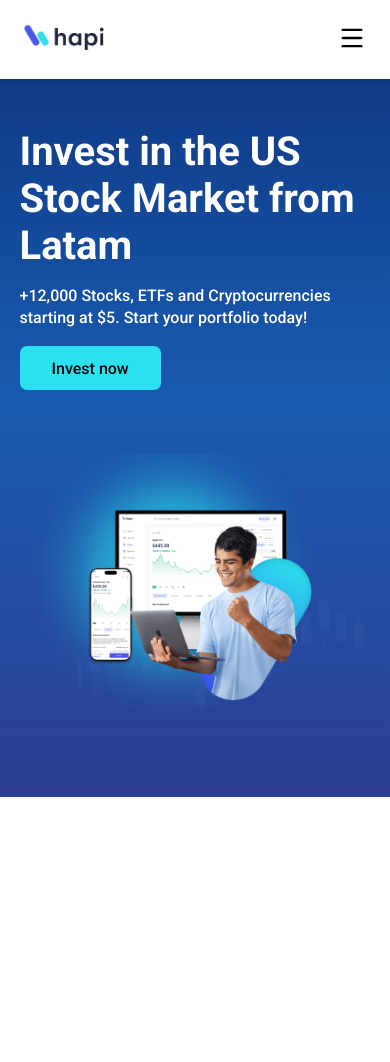
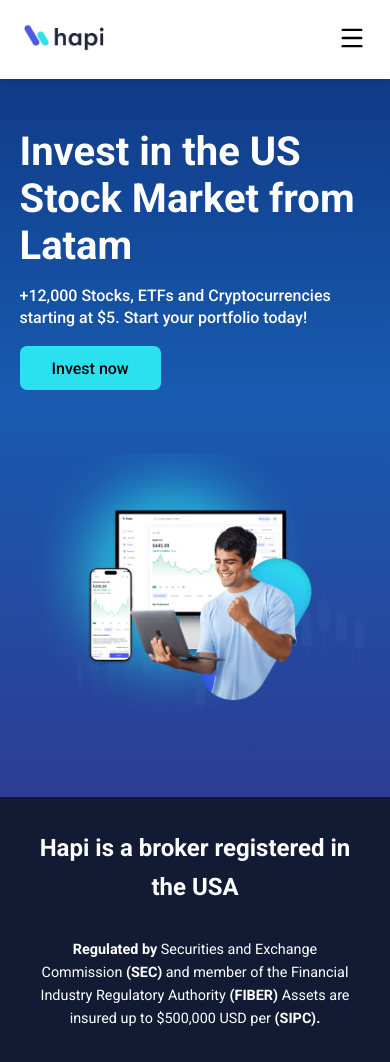
Before and after one commit to Dalbizurez/web-investment_portfolio, a React (Vite) app in the folder frontend/frontend/: page / in a window 390 px wide. Before the commit the page ends 844 px from the top, so only its background shows below. Built offline with nearby package versions, Linux system fonts and the light colour scheme.

Commit message:
feat(secondSection): Agregue la tercera seccion la cual es responsive igual que la segunda seccion

```diff
--- /dev/null
+++ b/frontend/frontend/src/components/hp_second_sectionc.tsx
@@ -0,0 +1,13 @@
+import "../styles/hp_second_section.css";
+
+export default function SecondSection() {
+  return (
+    <section className="section-two">
+      <div className="content">
+        <h1>Hapi is a broker registered in the USA</h1>
+        <p><b>Regulated by</b> Securities and Exchange Commission <b>(SEC)</b> and member of the Financial <br />
+        Industry Regulatory Authority <b>(FIBER)</b> Assets are insured up to $500,000 USD per <b>(SIPC).</b></p>
+      </div>
+    </section>
+  );
+}
--- a/frontend/frontend/src/pages/home_page.tsx
+++ b/frontend/frontend/src/pages/home_page.tsx
@@ -1,11 +1,13 @@
 import Navbar from "../components/navbar";
 import FirstSection from "../components/hp_first_section";
+import SecondSection from "../components/hp_second_sectionc";
 
 function HomePage() {
   return (
     <>
       <Navbar />
       <FirstSection/>
+      <SecondSection />
     </>
   );
 }
--- a/frontend/frontend/src/styles/hp_first_section.css
+++ b/frontend/frontend/src/styles/hp_first_section.css
@@ -1,5 +1,5 @@
 .container {
-    width: 100vw;
+    width: 100%;
     padding: 4rem 5%;
     display: flex;
     justify-content: space-between;
--- /dev/null
+++ b/frontend/frontend/src/styles/hp_second_section.css
@@ -0,0 +1,45 @@
+.section-two {
+  width: 100%;
+  display: flex;
+  justify-content: center;
+  align-items: center;
+  padding: 2rem;
+  background-color: #121A34;
+  text-align: center;
+  color: #FFF;
+  font-family: "Roboto", sans-serif;
+}
+
+.section-two .content h1 {
+  line-height: 1.6;
+  max-width: 800px;
+}
+
+.section-two .content p {
+  font-size: 1rem;
+  line-height: 1.6;
+  max-width: 800px;
+}
+
+/* ===== RESPONSIVE ===== */
+@media (max-width: 768px) {
+    .section-two .content h1 {
+    line-height: 1.6;
+    max-width: 800px;
+    }
+
+    .section-two .content p {
+    font-size: 1rem;
+    line-height: 1.6;
+    max-width: 800px;
+    }
+}
+@media (max-width: 690px) {
+    .section-two .content h1 {
+        margin-bottom: 2rem;
+    }
+
+    .section-two .content p {
+    font-size: 0.9rem;
+    }
+}
```
